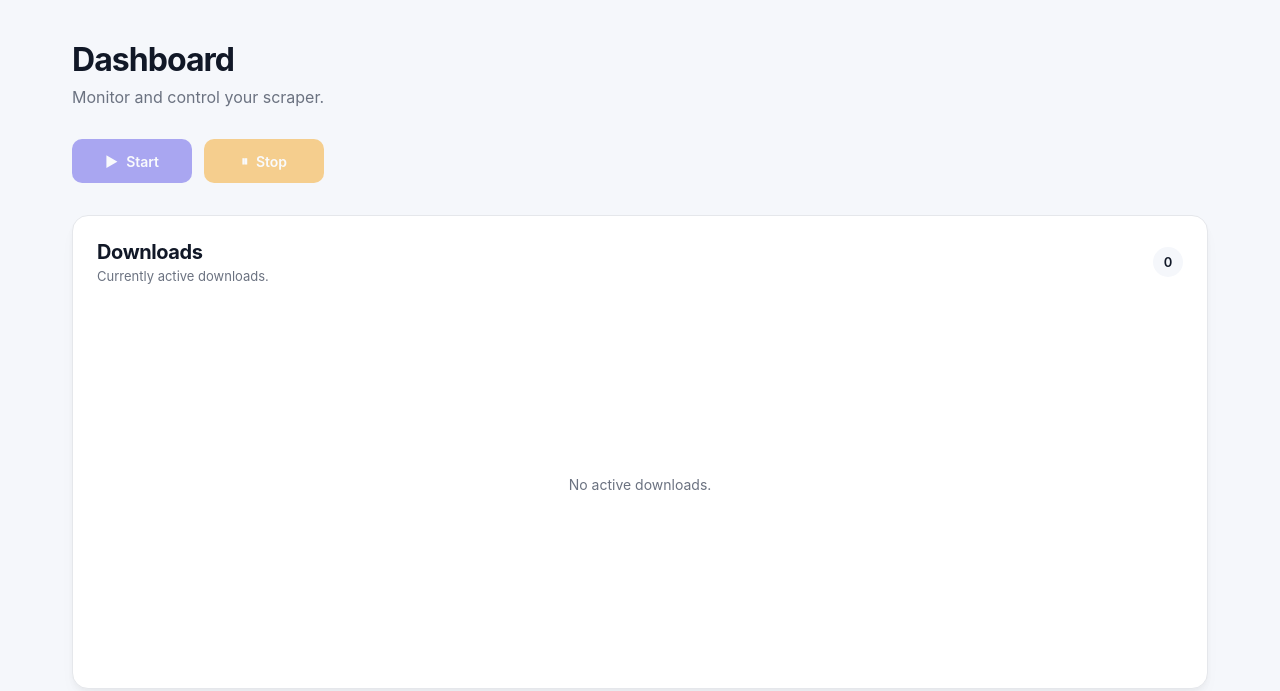
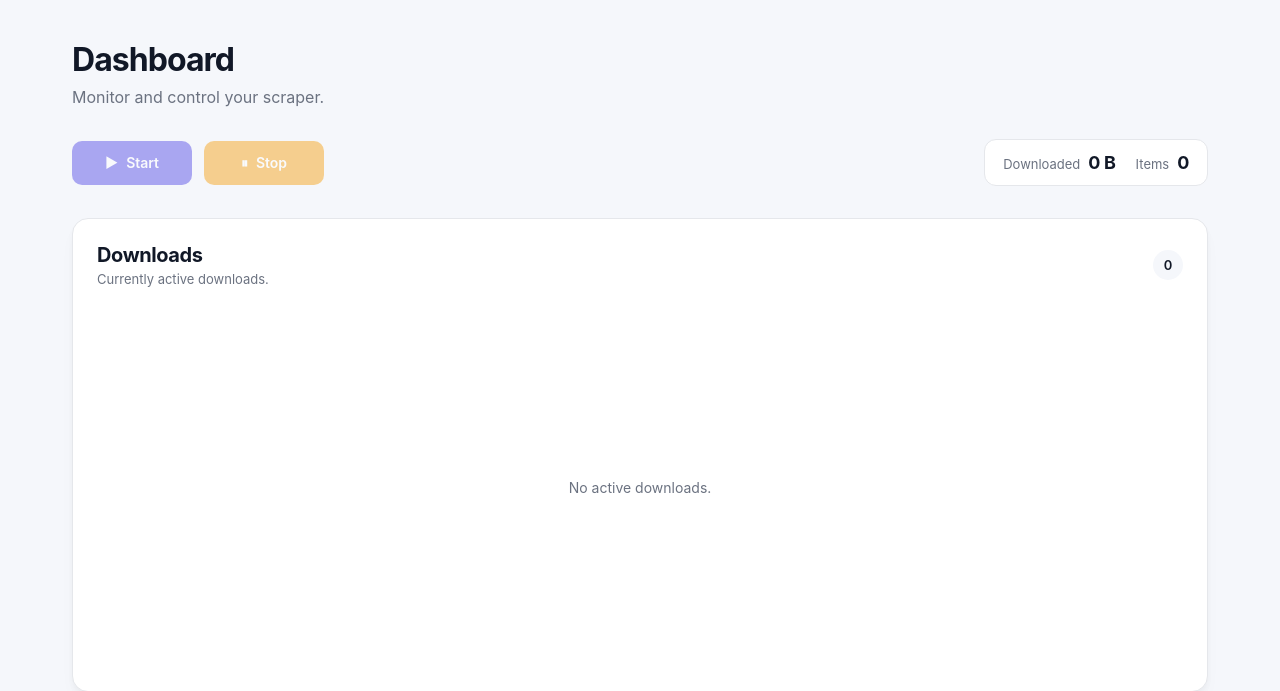
Before and after one commit to Mogrul/MogrulScraper, a Python web app: template mogrulscraper/webui/templates/index.html in a window 1280 px wide. Shown: the part 72-763 px from the top of the page. Run offline with Jinja, Linux system fonts and the light colour scheme; the template is opened without the code that fills it, so the values that code supplies are empty.

Commit message:
Added downloaded bytes and downloaded items counter with downloads being reset when scraper stops.

```diff
--- a/mogrulscraper/webui/static/css/index.css
+++ b/mogrulscraper/webui/static/css/index.css
@@ -300,6 +300,63 @@
 }
 
 
+.dashboard-controls {
+    display: flex;
+    align-items: center;
+    justify-content: space-between;
+
+    gap: 24px;
+
+    margin-bottom: 32px;
+}
+
+
+.control-buttons {
+    display: flex;
+
+    gap: 12px;
+}
+
+
+.dashboard-stats {
+    display: flex;
+    align-items: center;
+
+    gap: 20px;
+
+    padding: 12px 18px;
+
+    background: var(--surface);
+
+    border: 1px solid var(--border);
+    border-radius: 12px;
+}
+
+
+.stat-item {
+    display: flex;
+    align-items: baseline;
+
+    gap: 8px;
+}
+
+
+.stat-label {
+    color: var(--muted-text);
+
+    font-size: 13px;
+}
+
+
+.stat-value {
+    color: var(--text);
+
+    font-size: 18px;
+    font-weight: 700;
+
+    letter-spacing: -0.02em;
+}
+
 @media (max-width: 600px) {
     .dashboard-section {
         padding: 20px;
@@ -317,4 +374,13 @@
         flex-direction: column;
         gap: 6px;
     }
+
+    .dashboard-controls {
+        flex-direction: column;
+        align-items: stretch;
+    }
+
+    .dashboard-stats {
+        justify-content: space-between;
+    }
 }
--- a/mogrulscraper/webui/static/js/index.js
+++ b/mogrulscraper/webui/static/js/index.js
@@ -112,6 +112,8 @@ function resetDownloads() {
         .forEach(download => {
             download.remove();
         });
+
+    updateDownloadCount();
 }
 
 function updateDownloadCount() {
@@ -234,6 +236,8 @@ function stopped() {
 
     logoIcon.src = ICONS.stopped;
     favicon.href = ICONS.stopped;
+
+    resetDownloads();
 }
 
 function started() {
--- a/mogrulscraper/webui/templates/index.html
+++ b/mogrulscraper/webui/templates/index.html
@@ -21,6 +21,7 @@
     <!-- Controls -->
     <div class="dashboard-controls">
 
+        <div class="control-buttons">
             <button
                 id="play-button"
                 class="control-button play-button"
@@ -40,9 +41,28 @@
                 ⏸
                 <span>Stop</span>
             </button>
+        </div>
+
+
+        <div class="dashboard-stats">
+
+            <div class="stat-item">
+                <span class="stat-label">Downloaded</span>
+                <span class="stat-value" id="total-download-size">
+                    {{ total_download_size | default("0 B") }}
+                </span>
+            </div>
+
+            <div class="stat-item">
+                <span class="stat-label">Items</span>
+                <span class="stat-value" id="items-downloaded">
+                    {{ items_downloaded | default(0) }}
+                </span>
+            </div>
 
         </div>
 
+    </div>
 
     <!-- Downloads -->
     <section class="dashboard-section">
```
Also changed, not shown: mogrulscraper/scraper/scraper.py (+12 -2 lines). Lines whose indentation alone changed are shown as unchanged.
